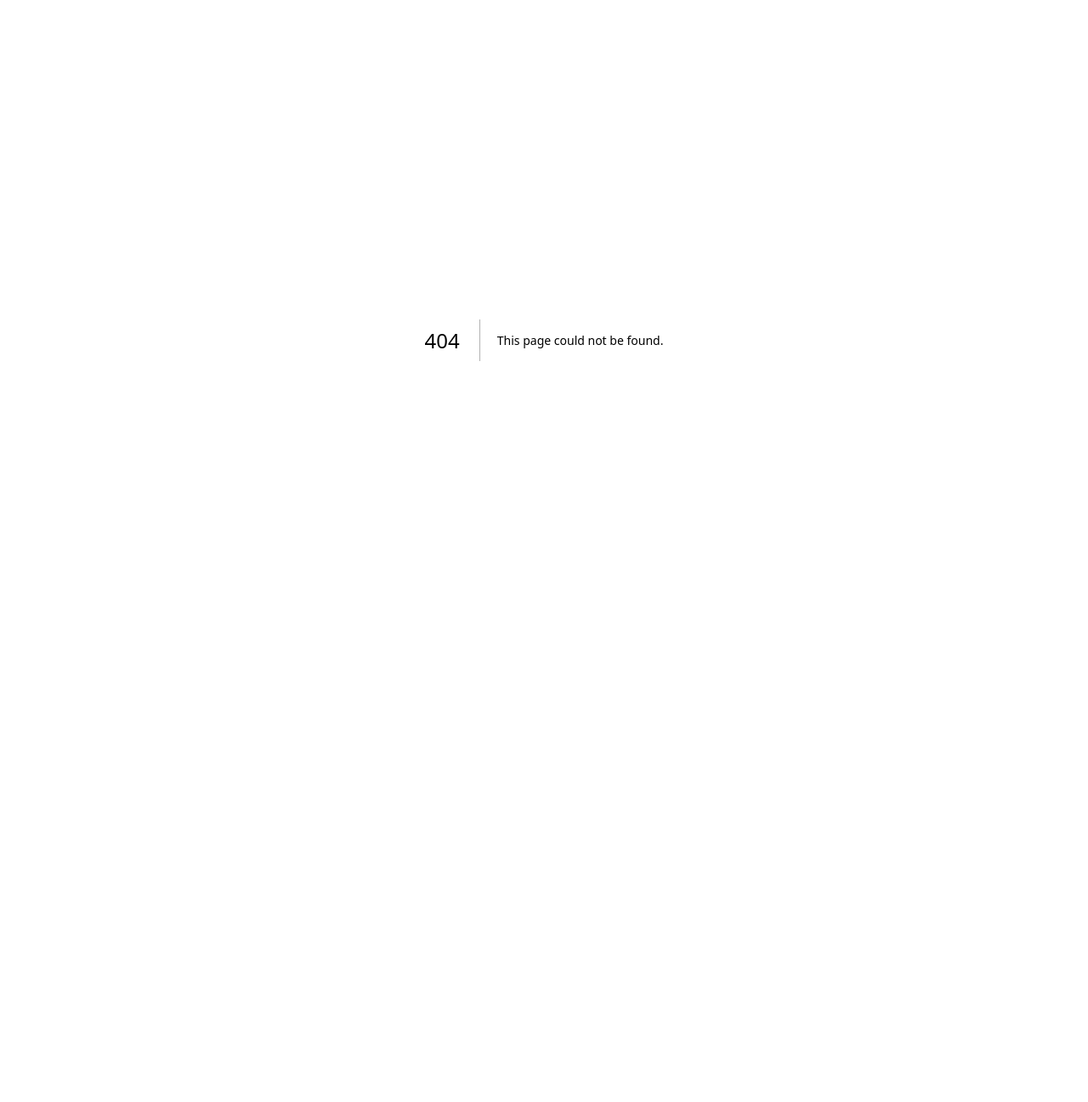
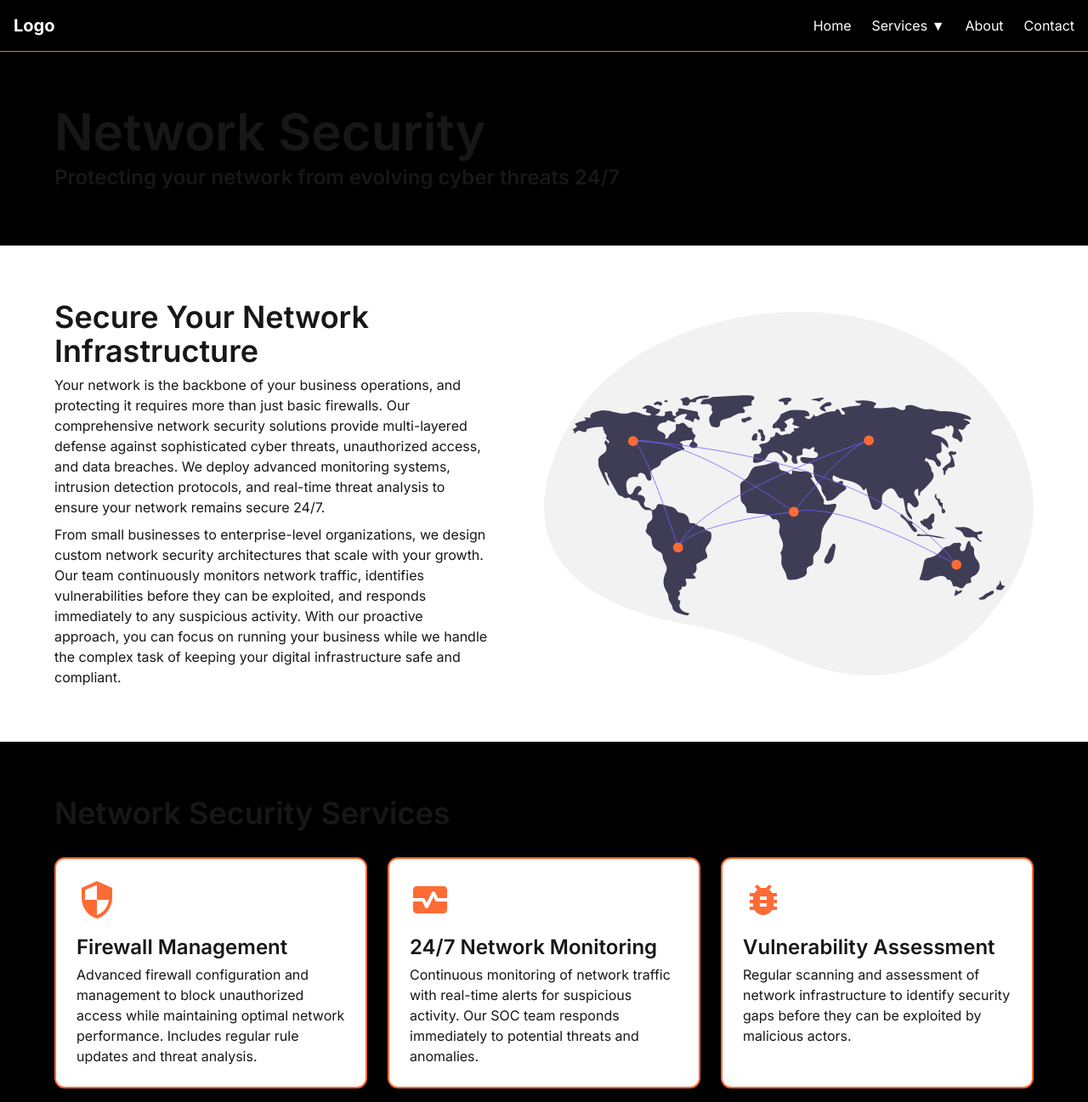
Before and after one commit to tjdanner/pangolin-website, a Next.js app: page /service-pages/network-security in a window 1280 px wide. Before the commit this address had no page. Shown: the top 1297 px of the page at 85% size. Before the commit the page ends 800 px from the top, so only its background shows below. Built offline with nearby package versions, Linux system fonts and the light colour scheme.

Commit message:
Add rough header, add netowrk-security page, WIP

```diff
--- a/app/components/CardSection.tsx
+++ b/app/components/CardSection.tsx
@@ -10,7 +10,7 @@ export default function CardSection({
     icon: React.ReactNode;
     title: string;
     description: string;
-    href: string;
+    href?: string;
   }>;
   backgroundColor?: string;
 }) {
@@ -18,7 +18,7 @@ export default function CardSection({
     <section className={`p-[5%] flex flex-col items-center ${backgroundColor}`}>
       <div className="flex flex-col gap-6 lg:gap-8 lg:max-w-screen-xl">
         <h1 className="text-2xl lg:text-4xl font-semibold">{title}</h1>
-        <div className="flex flex-col lg:flex-row gap-4 lg:gap-6">
+        <div className="flex flex-col lg:flex-row gap-5 lg:gap-6">
           {cards.map((card, index) => (
             <ServiceCard
               key={index}
--- /dev/null
+++ b/app/components/Header.tsx
@@ -0,0 +1,122 @@
+"use client";
+
+import { useState } from "react";
+import Link from "next/link";
+
+export default function Header() {
+  const [isMenuOpen, setIsMenuOpen] = useState(false);
+  const [isServicesOpen, setIsServicesOpen] = useState(false);
+
+  return (
+    <header className="p-4 bg-black border-b border-accent">
+      <div className="flex justify-between items-center">
+        {/* Logo */}
+        <h1 className="text-white text-xl font-bold">Logo</h1>
+
+        {/* Desktop Navigation */}
+        <nav className="hidden lg:flex gap-6">
+          <Link href="/" className="text-white hover:text-accent">
+            Home
+          </Link>
+
+          {/* Services Dropdown */}
+          <div className="relative">
+            <button
+              className="text-white hover:text-accent flex items-center gap-1"
+              onClick={() => setIsServicesOpen(!isServicesOpen)}
+            >
+              Services ▼
+            </button>
+
+            {isServicesOpen && (
+              <div className="absolute top-full left-0 mt-2 bg-black border border-accent rounded-lg shadow-lg min-w-48 z-50">
+                <Link
+                  href="/service-pages/network-security"
+                  className="block px-4 py-2 text-white hover:text-accent hover:bg-accent/10"
+                >
+                  Network Security
+                </Link>
+                <Link
+                  href="/service-pages/network-security"
+                  className="block px-4 py-2 text-white hover:text-accent hover:bg-accent/10"
+                >
+                  Penetration Testing
+                </Link>
+                <Link
+                  href="#"
+                  className="block px-4 py-2 text-white hover:text-accent hover:bg-accent/10"
+                >
+                  Incident Response
+                </Link>
+              </div>
+            )}
+          </div>
+
+          <Link href="#" className="text-white hover:text-accent">
+            About
+          </Link>
+          <Link href="#" className="text-white hover:text-accent">
+            Contact
+          </Link>
+        </nav>
+
+        {/* Mobile Hamburger Button */}
+        <button
+          className="lg:hidden text-white text-2xl"
+          onClick={() => setIsMenuOpen(!isMenuOpen)}
+        >
+          ☰
+        </button>
+      </div>
+
+      {/* Mobile Navigation Menu */}
+      {isMenuOpen && (
+        <nav className="flex flex-col gap-2 mt-4 lg:hidden">
+          <Link href="/" className="text-white hover:text-accent">
+            Home
+          </Link>
+
+          {/* Mobile Services Dropdown */}
+          <div>
+            <button
+              className="text-white hover:text-accent flex items-center gap-1 w-full text-left"
+              onClick={() => setIsServicesOpen(!isServicesOpen)}
+            >
+              Services ▼
+            </button>
+
+            {isServicesOpen && (
+              <div className="ml-4 mt-2 flex flex-col gap-1">
+                <Link
+                  href="/services/network-security"
+                  className="text-white hover:text-accent text-sm"
+                >
+                  Network Security
+                </Link>
+                <Link
+                  href="/services/penetration-testing"
+                  className="text-white hover:text-accent text-sm"
+                >
+                  Penetration Testing
+                </Link>
+                <Link
+                  href="/services/incident-response"
+                  className="text-white hover:text-accent text-sm"
+                >
+                  Incident Response
+                </Link>
+              </div>
+            )}
+          </div>
+
+          <Link href="#" className="text-white hover:text-accent">
+            About
+          </Link>
+          <Link href="#" className="text-white hover:text-accent">
+            Contact
+          </Link>
+        </nav>
+      )}
+    </header>
+  );
+}
--- /dev/null
+++ b/app/components/ProcessSection.tsx
@@ -0,0 +1,52 @@
+export default function ProcessSection({
+  title,
+  paragraphs,
+  steps,
+  backgroundColor = "bg-black",
+}: {
+  title: string;
+  paragraphs: string[];
+  steps: Array<{
+    stepNumber: number;
+    title: string;
+    description: string;
+  }>;
+  backgroundColor?: string;
+}) {
+  return (
+    <section className={`p-[5%] flex justify-center items-center`}>
+      <div className="flex flex-col lg:flex-row gap-6 lg:gap-16 lg:max-w-screen-xl">
+        <div className="flex flex-col gap-2">
+          <h1 className="text-2xl lg:text-4xl font-semibold">{title}</h1>
+          {paragraphs.map((paragraph, index) => (
+            <p key={index} className="text-base">
+              {paragraph}
+            </p>
+          ))}
+        </div>
+
+        <div className="flex flex-col gap-5 lg:gap-6">
+          {steps.map((step, index) => (
+            <div
+              key={index}
+              className="flex items-center gap-6 p-6 bg-black border-2 border-accent rounded-xl hover:shadow-lg hover:shadow-accent/50 hover:-translate-y-2 transition-all duration-400"
+            >
+              {/* Step Number - STYLE THIS */}
+              <div className="text-accent text-6xl font-bold">
+                {step.stepNumber}
+              </div>
+
+              {/* Step Content - STYLE THIS */}
+              <div className="/* ADD STEP CONTENT STYLING */">
+                <h2 className="text-xl lg:text-2xl font-semibold">
+                  {step.title}
+                </h2>
+                <p className="text-base">{step.description}</p>
+              </div>
+            </div>
+          ))}
+        </div>
+      </div>
+    </section>
+  );
+}
--- a/app/components/ServiceCard.tsx
+++ b/app/components/ServiceCard.tsx
@@ -9,16 +9,18 @@ export default function ServiceCard({
   title: string;
   description: string;
   icon: React.ReactNode;
-  href: string;
+  href?: string;
 }) {
   return (
-    <div className="flex flex-col items-start gap-2 p-6 bg-background border-2 border-accent rounded-xl hover:shadow-lg hover:shadow-accent/50 hover:-translate-y-2 transition-all duration-400">
-      <div className="mb-3 text-5xl text-accent">{icon}</div>
+    <div className="flex flex-col items-start gap-1 lg:w-1/3 p-6 bg-background border-2 border-accent rounded-xl hover:shadow-lg hover:shadow-accent/50 hover:-translate-y-2 transition-all duration-400">
+      <div className="mb-2 lg:mb-3 text-5xl text-accent">{icon}</div>
       <h2 className="text-xl lg:text-2xl font-semibold">{title}</h2>
       <p className="text-base">{description}</p>
-      <Button href={href} className="mt-4">
-        Learn More
-      </Button>
+      {href && (
+        <Button href={href} className="mt-4">
+          Learn More
+        </Button>
+      )}
     </div>
   );
 }
--- a/app/layout.tsx
+++ b/app/layout.tsx
@@ -1,6 +1,7 @@
 import type { Metadata } from "next";
 import { Inter } from "next/font/google";
 import "./globals.css";
+import Header from "./components/Header";
 
 const inter = Inter({
   variable: "--font-inter",
@@ -19,7 +20,10 @@ export default function RootLayout({
 }>) {
   return (
     <html lang="en">
-      <body className={`${inter.variable} antialiased`}>{children}</body>
+      <body className={`${inter.variable} antialiased`}>
+        <Header />
+        {children}
+      </body>
     </html>
   );
 }
--- a/app/page.tsx
+++ b/app/page.tsx
@@ -32,7 +32,7 @@ export default function Home() {
             title: "Network Security",
             description:
               "Comprehensive network monitoring, firewall configuration, and intrusion detection systems. We secure your infrastructure from external threats and unauthorized access.",
-            href: "#",
+            href: "/service-pages/network-security",
           },
           {
             icon: <MdBugReport />,
--- /dev/null
+++ b/app/service-pages/network-security/page.tsx
@@ -0,0 +1,80 @@
+import Banner from "../../components/Banner";
+import TextSection from "../../components/TextSection";
+import CardSection from "../../components/CardSection";
+import ProcessSection from "../../components/ProcessSection";
+import EndCTA from "../../components/EndCTASection";
+import { MdSecurity, MdMonitorHeart, MdBugReport } from "react-icons/md";
+
+export default function NetworkSecurity() {
+  return (
+    <div>
+      <Banner
+        title="Network Security"
+        subtitle="Protecting your network from evolving cyber threats 24/7"
+      />
+
+      {/* Add your page content here using your components */}
+      <TextSection
+        title="Secure Your Network Infrastructure"
+        paragraphs={[
+          "Your network is the backbone of your business operations, and protecting it requires more than just basic firewalls. Our comprehensive network security solutions provide multi-layered defense against sophisticated cyber threats, unauthorized access, and data breaches. We deploy advanced monitoring systems, intrusion detection protocols, and real-time threat analysis to ensure your network remains secure 24/7.",
+          "From small businesses to enterprise-level organizations, we design custom network security architectures that scale with your growth. Our team continuously monitors network traffic, identifies vulnerabilities before they can be exploited, and responds immediately to any suspicious activity. With our proactive approach, you can focus on running your business while we handle the complex task of keeping your digital infrastructure safe and compliant.",
+        ]}
+        imageSrc="/around-the-world.svg"
+        imageAlt="Network Security"
+        imagePosition="right"
+      />
+
+      <CardSection
+        title="Network Security Services"
+        cards={[
+          {
+            icon: <MdSecurity />,
+            title: "Firewall Management",
+            description:
+              "Advanced firewall configuration and management to block unauthorized access while maintaining optimal network performance. Includes regular rule updates and threat analysis.",
+          },
+          {
+            icon: <MdMonitorHeart />,
+            title: "24/7 Network Monitoring",
+            description:
+              "Continuous monitoring of network traffic with real-time alerts for suspicious activity. Our SOC team responds immediately to potential threats and anomalies.",
+          },
+          {
+            icon: <MdBugReport />,
+            title: "Vulnerability Assessment",
+            description:
+              "Regular scanning and assessment of network infrastructure to identify security gaps before they can be exploited by malicious actors.",
+          },
+        ]}
+      />
+
+      <ProcessSection
+        title="Our Process"
+        paragraphs={[
+          "Our systematic approach ensures comprehensive protection for your network infrastructure.",
+        ]}
+        steps={[
+          {
+            stepNumber: 1,
+            title: "Assessment",
+            description:
+              "We analyze your current network setup and identify potential vulnerabilities.",
+          },
+          {
+            stepNumber: 2,
+            title: "Implementation",
+            description:
+              "Deploy tailored security solutions designed for your specific infrastructure.",
+          },
+          {
+            stepNumber: 3,
+            title: "Monitoring",
+            description:
+              "Continuous protection with real-time monitoring and threat response.",
+          },
+        ]}
+      />
+    </div>
+  );
+}
```
Also changed, not shown: public/around-the-world.svg (added).
